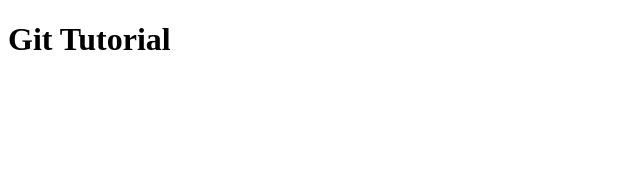
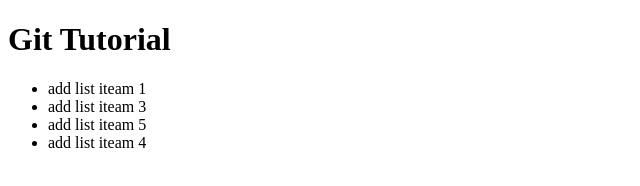
Before and after one commit to VedangP57/git-tutorial-, a plain HTML site: page index.html in a window 1280 px wide. Shown: the whole page, without its empty margins (0-640 px from the left). Drawn offline with Linux system fonts and the light colour scheme.

Commit message:
added list items

```diff
--- a/index.html
+++ b/index.html
@@ -8,5 +8,11 @@
 </head>
 <body>
   <h1>Git Tutorial</h1>
+  <ul>
+    <li>add list iteam 1</li>
+    <li>add list iteam 3</li>
+    <li>add list iteam 5</li>
+    <li>add list iteam 4</li>
+  </ul>
 </body>
 </html>
```
